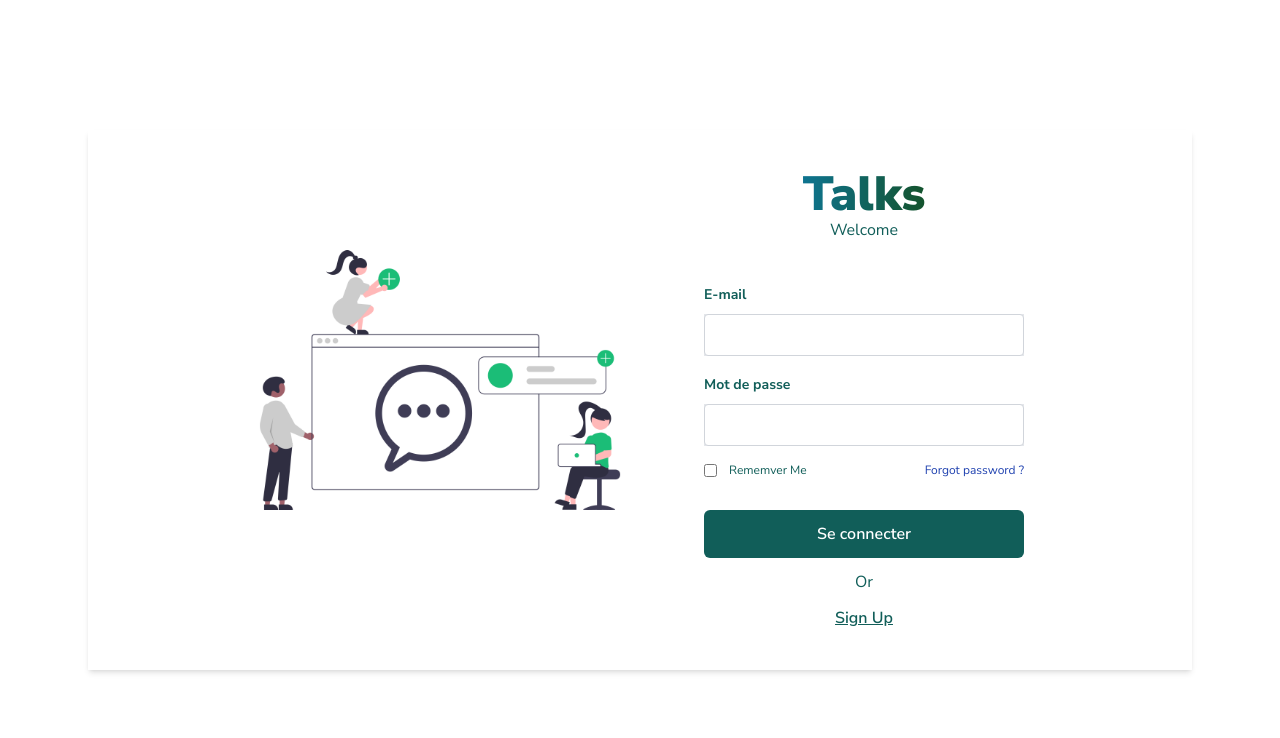
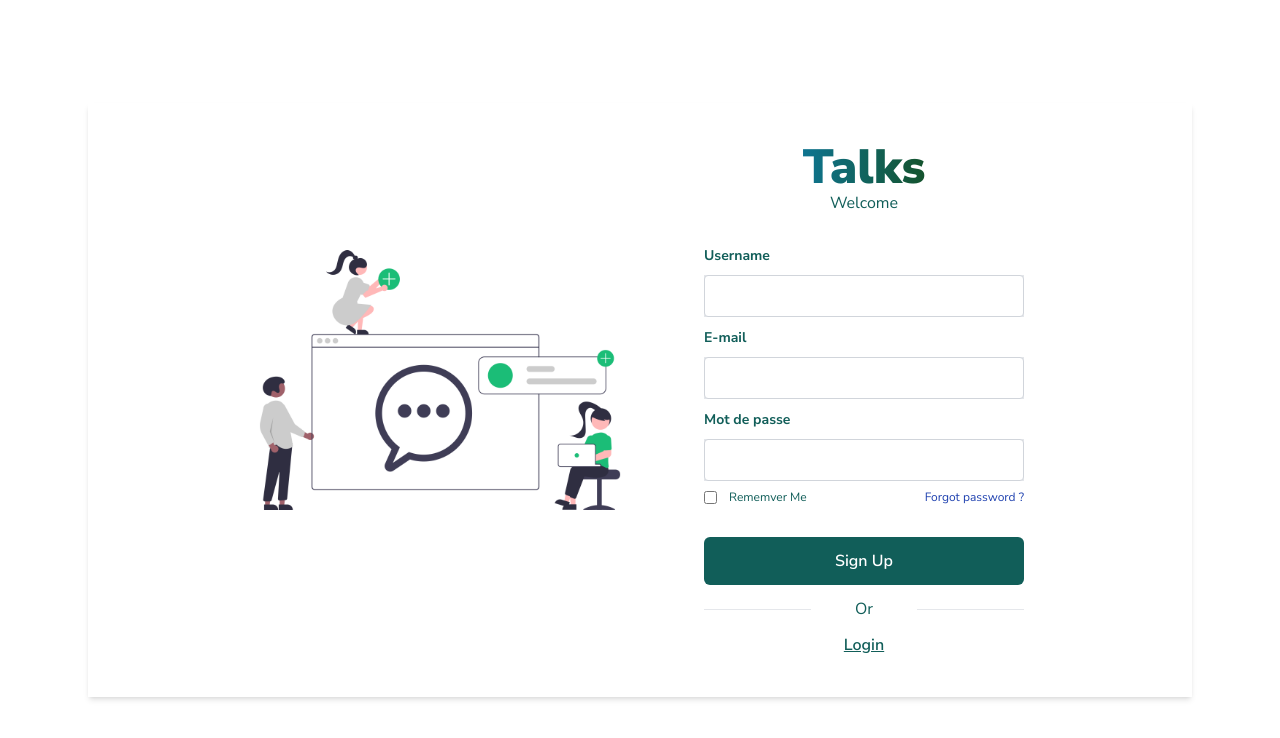
Before and after one commit to GloireMutaliko21/simple-chat-app, a React (Vite) app in the folder frontend/: page / in a window 1280 px wide. Both pictures are taken after a click on the button "Sign Up". Shown: the top 738 px of the page. Built offline with nearby package versions, Linux system fonts and the light colour scheme.

Commit message:
style: finishing login and signup pages

```diff
--- a/frontend/src/components/Input.jsx
+++ b/frontend/src/components/Input.jsx
@@ -14,7 +14,7 @@ const Input = (
     return (
         <div>
             <label className='font-bold text-sm'>{label}</label>
-            <div className='bg-gray-200 flex justify-between items-center relative mt-2 mb-4'>
+            <div className='bg-gray-200 flex justify-between items-center relative my-2'>
                 <input
                     ref={reference}
                     className={`${style} text-gray-700 focus:outline-none focus:shadow-outline border border-gray-300 rounded py-2 px-4 block appearance-none w-full`}
--- a/frontend/src/pages/Login.jsx
+++ b/frontend/src/pages/Login.jsx
@@ -79,11 +79,15 @@ const Login = () => {
             </div>
             <div className='mt-8'>
                 <Button
-                    label='Se connecter'
+                    label='Login'
                     style='flex justify-center w-full bg-teal-800 hover:bg-teal-700 text-white font-semibold p-3'
                 // onClick={handleLogin}
                 />
-                <p className='text-center my-3'>Or</p>
+                <div className='flex justify-between items-center w-full text-center'>
+                    <div className='border-t w-1/3'></div>
+                    <p className='text-center my-3'>Or</p>
+                    <div className='border-t w-1/3'></div>
+                </div>
                 <Button
                     label="Sign Up"
                     style='flex justify-center w-full text-teal-800 font-semibold underline'
--- a/frontend/src/pages/Signup.jsx
+++ b/frontend/src/pages/Signup.jsx
@@ -11,14 +11,20 @@ const Signup = () => {
         <div className='flex flex-col justify-center min-w-[400px] max-w-max shadow-gray-200 p-10 text-teal-800 rounded-md text-left'>
             <div className='flex flex-col items-center  mb-5'>
                 <h1 className='text-5xl font-black bg-clip-text bg-gradient-to-l from-green-900 via-light-teal-900 to-cyan-700 text-transparent'>Talks</h1>
-                <p className='mb-5'>Welcome</p>
+                <p className='mb-2'>Welcome</p>
             </div>
             <div className=''>
+                <Input
+                    label='Username'
+                    type='text'
+                    // onChange={handleChange}
+                    name="username"
+                />
                 <Input
                     label='E-mail'
                     type='email'
                     // onChange={handleChange}
-                    name="userName"
+                    name="email"
                 />
                 <Input
                     label='Mot de passe'
@@ -65,13 +71,17 @@ const Signup = () => {
             </div>
             <div className='mt-8'>
                 <Button
-                    label='Se connecter'
+                    label='Sign Up'
                     style='flex justify-center w-full bg-teal-800 hover:bg-teal-700 text-white font-semibold p-3'
                 // onClick={handleLogin}
                 />
-                <p className='text-center my-3'>Or</p>
+                <div className='flex justify-between items-center w-full text-center'>
+                    <div className='border-t w-1/3'></div>
+                    <p className='text-center my-3'>Or</p>
+                    <div className='border-t w-1/3'></div>
+                </div>
                 <Button
-                    label="Sign Up"
+                    label="Login"
                     style='flex justify-center w-full text-teal-800 font-semibold underline'
                     onClick={handleLoadSignUp}
                 />
```
